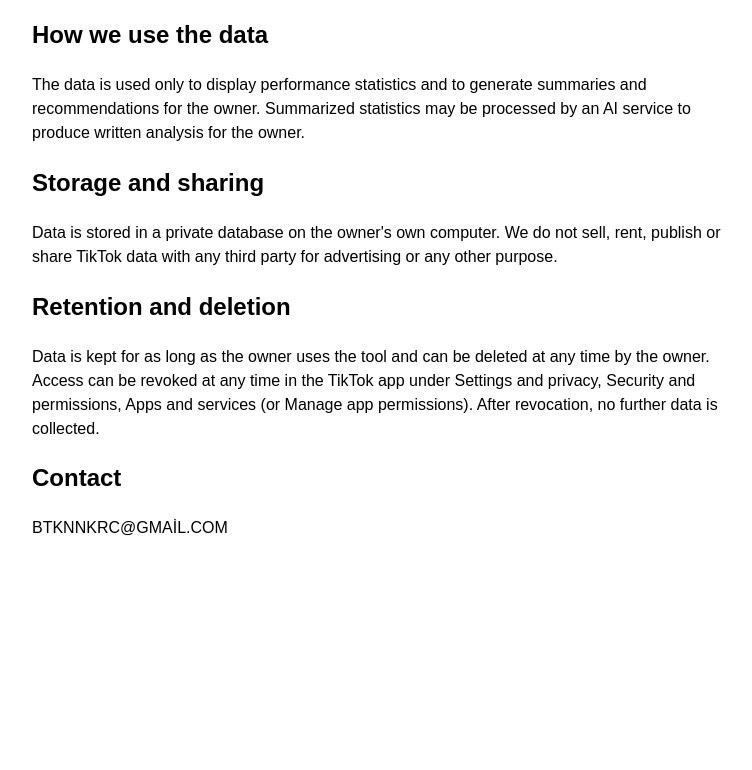
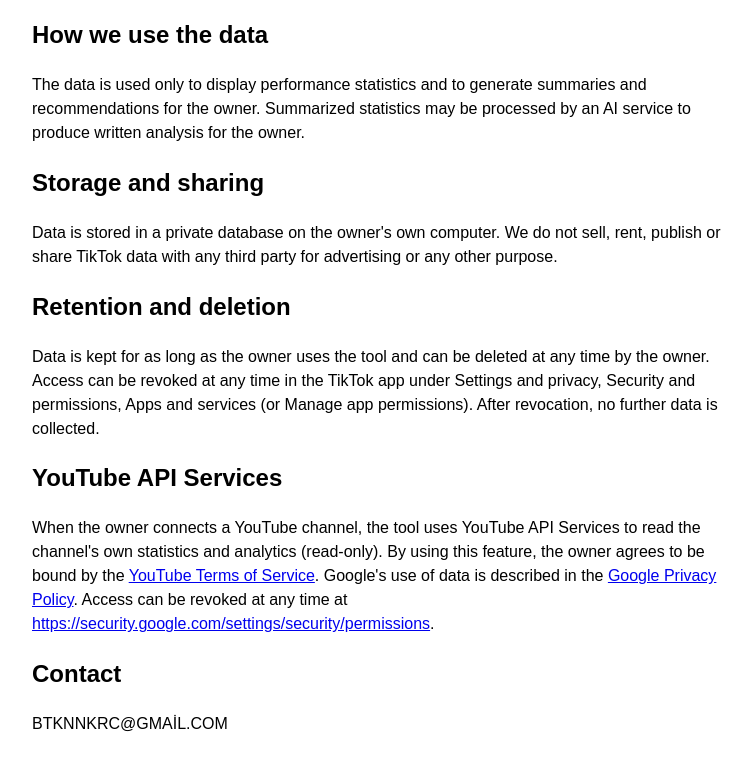
Before and after one commit to Btknnkrc/sosyal-panel-site, a plain HTML site: page gizlilik.html in a window 1280 px wide. Shown: the part 432-1202 px from the top of the page, without its empty margins (248-1000 px from the left). Before the commit the page ends 1012 px from the top, so only its background shows below. Drawn offline with Linux system fonts and the light colour scheme.

Commit message:
Update gizlilik.html

```diff
--- a/gizlilik.html
+++ b/gizlilik.html
@@ -37,6 +37,17 @@
   under Settings and privacy, Security and permissions, Apps and services
   (or Manage app permissions). After revocation, no further data is collected.</p>
 
+  <h2>YouTube API Services</h2>
+  <p>When the owner connects a YouTube channel, the tool uses YouTube API
+  Services to read the channel's own statistics and analytics (read-only).
+  By using this feature, the owner agrees to be bound by the
+  <a href="https://www.youtube.com/t/terms">YouTube Terms of Service</a>.
+  Google's use of data is described in the
+  <a href="http://www.google.com/policies/privacy">Google Privacy Policy</a>.
+  Access can be revoked at any time at
+  <a href="https://security.google.com/settings/security/permissions">
+  https://security.google.com/settings/security/permissions</a>.</p>
+
   <h2>Contact</h2>
   <p>BTKNNKRC@GMAİL.COM</p>
 </body>
```
